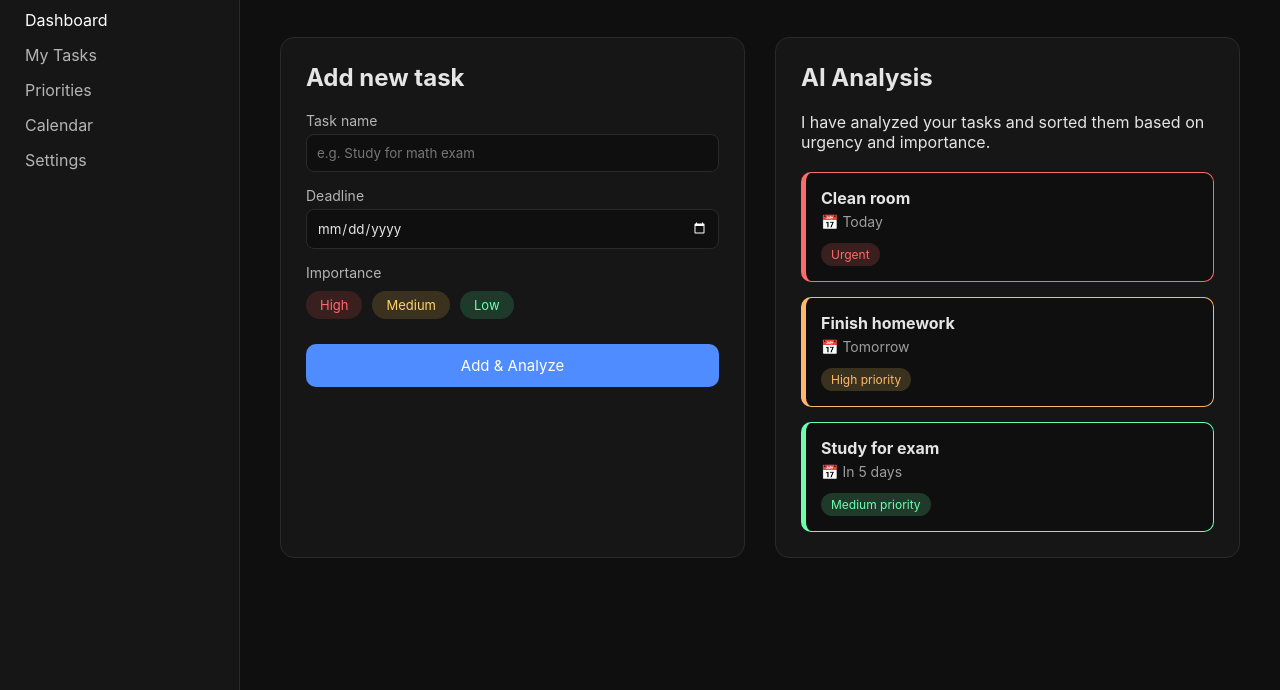
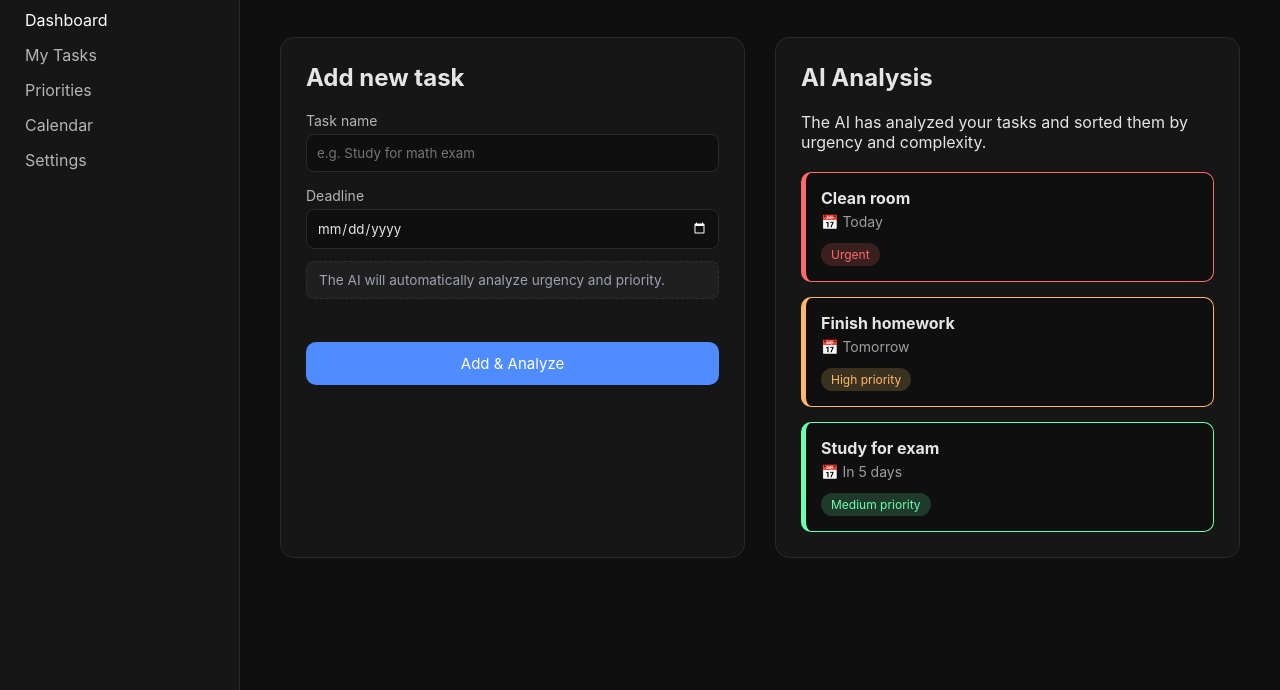
Before and after one commit to lexliecf/Hackathon-Traxi-n-Agent-Organizer, a plain HTML site: page index.html in a window 1280 px wide. Shown: the part 110-800 px from the top of the page. Drawn offline with Linux system fonts and the light colour scheme.

Commit message:
Prototipo sin etiquetas de entrada por prioridad

```diff
--- a/index.html
+++ b/index.html
@@ -2,7 +2,7 @@
 <html lang="en">
 <head>
   <meta charset="UTF-8">
-  <title>Agent Organizer – AI Task Prioritizer</title>
+  <title>Task Urgency and Priority Analyzer – AI Agent</title>
   <link rel="stylesheet" href="style.css">
 </head>
 <body>
@@ -26,7 +26,7 @@
 
       <header>
         <h1>AI Task Prioritizer</h1>
-        <p>Your intelligent assistant for organizing tasks by urgency and importance.</p>
+        <p>Your intelligent assistant organizes tasks automatically based on urgency and complexity.</p>
       </header>
 
       <div class="grid">
@@ -41,12 +41,9 @@
           <label>Deadline</label>
           <input type="date">
 
-          <label>Importance</label>
-          <div class="badges">
-            <span class="badge high">High</span>
-            <span class="badge medium">Medium</span>
-            <span class="badge low">Low</span>
-          </div>
+          <p class="ai-note">
+            The AI will automatically analyze urgency and priority.
+          </p>
 
           <button>Add & Analyze</button>
         </section>
@@ -55,7 +52,7 @@
         <section class="panel">
           <h2>AI Analysis</h2>
           <p class="description">
-            I have analyzed your tasks and sorted them based on urgency and importance.
+            The AI has analyzed your tasks and sorted them by urgency and complexity.
           </p>
 
           <div class="tasks">
--- a/style.css
+++ b/style.css
@@ -103,34 +103,20 @@ input:focus {
   border-color: #4f8cff;
 }
 
-/* Badges */
-
-.badges {
-  display: flex;
-  gap: 10px;
-  margin-top: 10px;
+input[type="date"] {
+  color-scheme: dark;
 }
 
-.badge {
-  padding: 6px 14px;
-  border-radius: 20px;
-  font-size: 13px;
-  cursor: pointer;
-}
+/* AI note */
 
-.badge.high {
-  background-color: #3a1f1f;
-  color: #ff6b6b;
-}
-
-.badge.medium {
-  background-color: #3a321f;
-  color: #ffd36b;
-}
-
-.badge.low {
-  background-color: #1f3a2a;
-  color: #6bffb0;
+.ai-note {
+  font-size: 0.85rem;
+  color: #9ca3af;
+  background: rgba(255, 255, 255, 0.04);
+  padding: 10px 12px;
+  border-radius: 8px;
+  margin: 12px 0 18px;
+  border: 1px dashed rgba(255, 255, 255, 0.08);
 }
 
 /* Button */
@@ -187,7 +173,7 @@ button:hover {
   border-radius: 12px;
 }
 
-/* Priority colors */
+/* Priority colors (AI output) */
 
 .urgent {
   border-color: #ff6b6b;
@@ -215,7 +201,3 @@ button:hover {
   background-color: #1f3a2a;
   color: #6bffb0;
 }
-
-input[type="date"] {
-  color-scheme: dark;
-}
```
